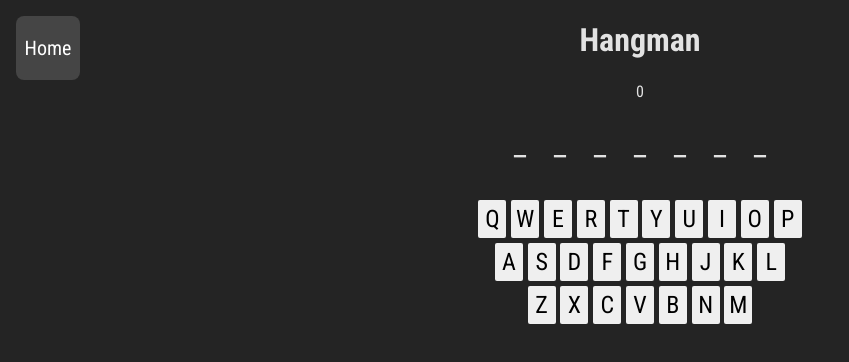
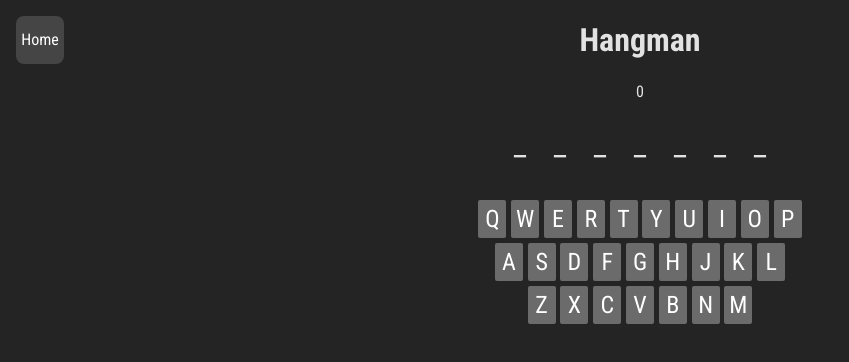
Before and after one commit to rmatsuda21/BunchaGames, a React (Vite) app: page /games/hangman in a window 1280 px wide. Shown: the top 362 px of the page, without its empty margins (0-849 px from the left). Built offline with nearby package versions, Linux system fonts and the light colour scheme.

Commit message:
add default styles

```diff
--- a/src/components/hangman/Keyboard.module.scss
+++ b/src/components/hangman/Keyboard.module.scss
@@ -15,20 +15,24 @@
   display: inline-flex;
   justify-content: center;
   align-items: center;
+  width: 1.75rem;
+  border-radius: 2px;
+  border: none;
+
+  background-color: rgb(107, 107, 107);
+  color: white;
 
   font-size: 1.5rem;
   cursor: pointer;
 
-  width: 1.75rem;
-  border-radius: 2px;
-  border: none;
+  &:hover {
+    filter: brightness(0.9);
+  }
 
   &:disabled {
     cursor: unset;
-  }
-
-  &:hover {
-    filter: brightness(0.9);
+    filter: none;
+    background-color: #333;
   }
 }
 
--- a/src/index.css
+++ b/src/index.css
@@ -2,6 +2,7 @@
 :root {
   font-family: "Roboto Condensed", sans-serif;
   font-optical-sizing: auto;
+  font-size: 16px;
   font-weight: 400;
   font-style: normal;
 
--- a/src/pages/games/layout.module.scss
+++ b/src/pages/games/layout.module.scss
@@ -8,13 +8,13 @@
     display: inline-flex;
     justify-content: center;
     align-items: center;
-    width: 4rem;
-    height: 4rem;
+    width: 3rem;
+    height: 3rem;
     border-radius: 0.5rem;
 
     color: white;
     text-decoration: none;
-    font-size: 1.25rem;
+    font-size: 1rem;
 
     background-color: rgba(255, 255, 255, 0.15);
   }
```
